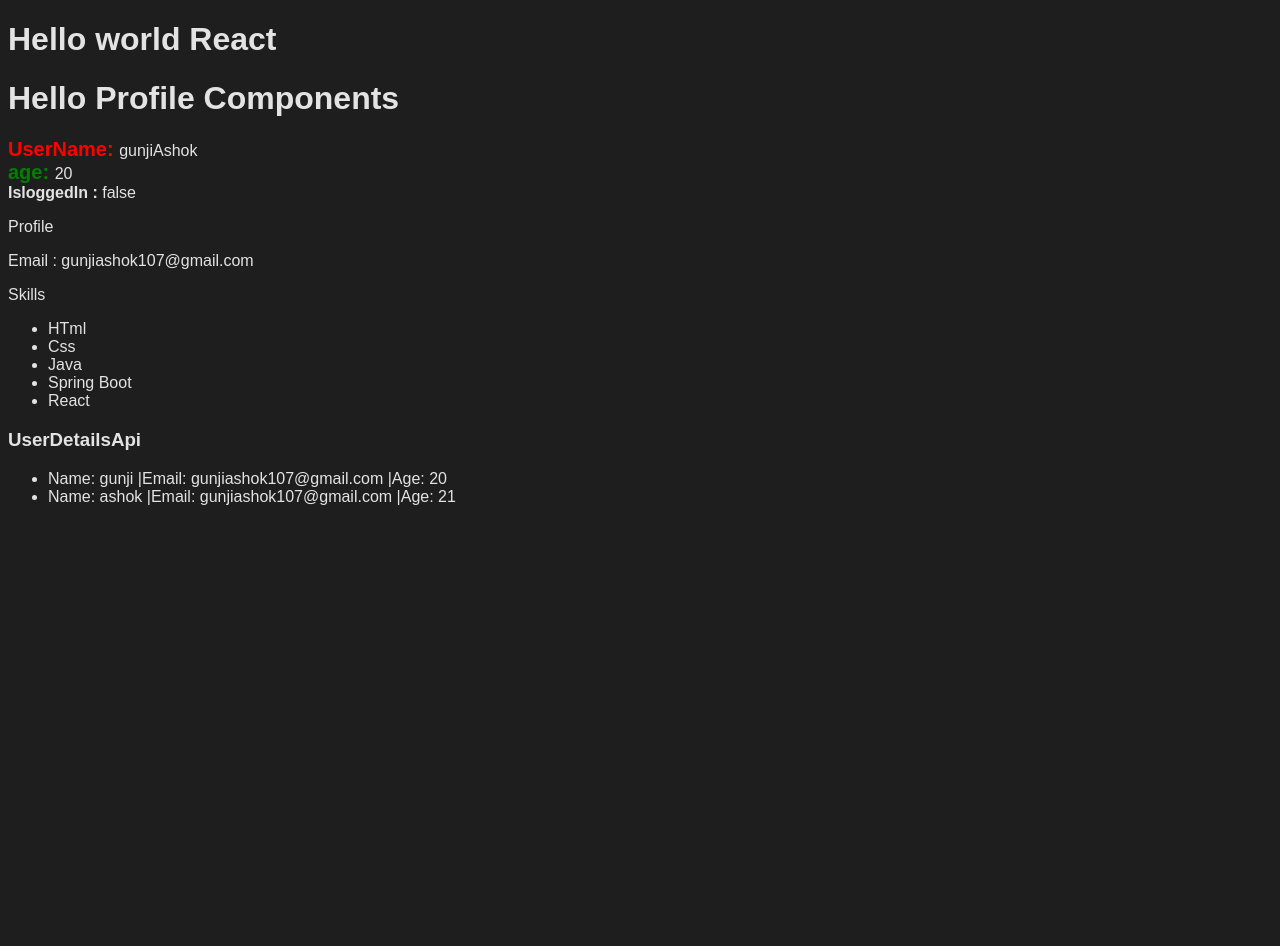
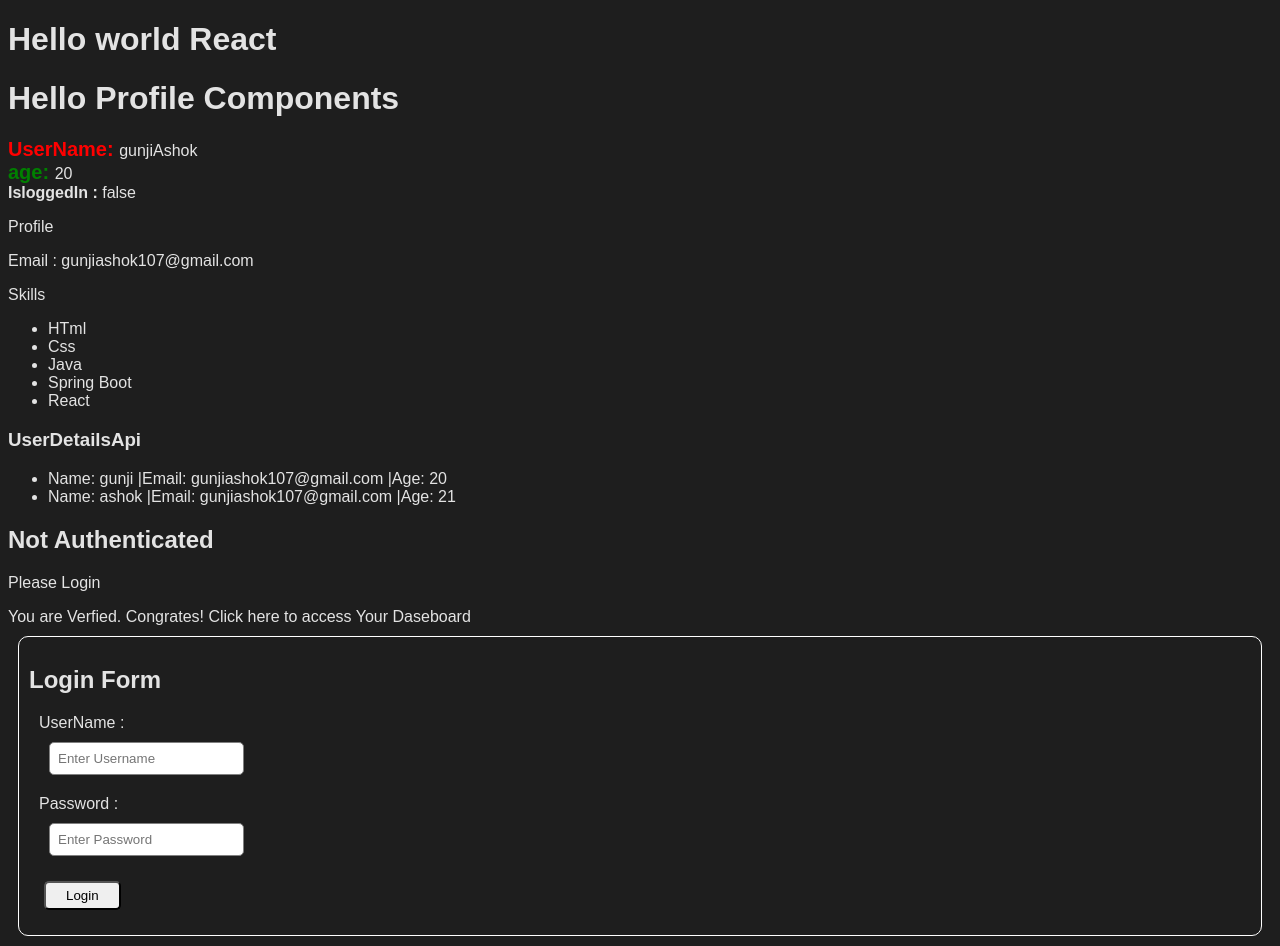
Before and after one commit to Ashokgunji0202/express_projects, a React (Vite) app in the folder pratice_1/: page / in a window 1280 px wide. Before the commit the page ends 800 px from the top, so only its background shows below. Built offline with nearby package versions, Linux system fonts and the light colour scheme.

Commit message:
add eventListener onChange forlogin

```diff
--- a/pratice_1/src/App.jsx
+++ b/pratice_1/src/App.jsx
@@ -1,6 +1,10 @@
 import { useState } from 'react'
 import UserProfile from './components/UserProfile'
 import UserDetailsApi from './components/UserDetailsApi'
+import ConductionalRen from './components/ConductionalRen'
+import VerfiedUser from './components/VerfiedUser'
+import LoginForm from './components/LoginForm'
+
 
 
 function App() {
@@ -12,6 +16,11 @@ function App() {
         <h1>Hello world React </h1>
         <UserProfile />
         <UserDetailsApi />
+        <ConductionalRen />
+        <VerfiedUser />
+      </div>
+      <div>
+        <LoginForm />
       </div>
     </>
   )
--- /dev/null
+++ b/pratice_1/src/components/ConductionalRen.jsx
@@ -0,0 +1,15 @@
+import React from 'react'
+
+const ConductionalRen = () => {
+
+    const isAuthenticated = false
+  return isAuthenticated ? <div>
+      <h2>Authenticated</h2>
+      <p>Welocome User!</p>
+  </div> : <div>
+    <h2>Not Authenticated</h2>
+    <p>Please Login</p>
+    </div>
+}
+
+export default ConductionalRen
--- /dev/null
+++ b/pratice_1/src/components/LoginForm.jsx
@@ -0,0 +1,73 @@
+import React from 'react';
+import Styles from './Style.module.css';
+
+const LoginForm = () => {
+  const handleSubmit = (e) => {
+    e.preventDefault();
+
+    const formData = new FormData(e.target);
+    const userName = formData.get('userName');
+    const password = formData.get('password');
+
+    console.log(formData.get('userName'));
+    console.log(formData.get('password'));
+
+    // fetch(`http://localhost:5173/api/login`, {
+    //   method: 'POST',
+    //   headers: {
+    //     'Content-Type': 'application/json',
+    //   },
+    //   body: JSON.stringify({ userName, password }),
+    // })
+    //   .then((response) => response.json())
+    //   .then((data) => {
+    //     console.log(data);
+    //   });
+  };
+
+  return (
+    <form onSubmit={handleSubmit}>
+      <div
+        style={{
+          border: '1px solid white',
+          borderRadius: '10px',
+          padding: '10px',
+          margin: '10px',
+        }}
+      >
+        <div>
+          <h2>Login Form</h2>
+        </div>
+        <div style={{ margin: '10px' }}>
+          <label htmlFor="userName">UserName :</label>
+          <br />
+          <input
+            name="userName"
+            className={Styles.inputField}
+            id="userName"
+            type="text"
+            placeholder="Enter Username"
+            onChange={(e) => console.log(e.target.value)}
+          />
+        </div>
+        <div style={{ margin: '10px' }}>
+          <label htmlFor="password">Password :</label>
+          <br />
+          <input
+            name="password"
+            className={Styles.inputField}
+            id="password"
+            type="password"
+            placeholder="Enter Password"
+            onChange={(e) => console.log(e.target.value)}
+          />
+        </div>
+        <div style={{ margin: '10px'}}>
+          <button className={Styles.buttonStyle} type="submit">Login</button>
+        </div>
+      </div>
+    </form>
+  );
+};
+
+export default LoginForm;
--- a/pratice_1/src/components/Style.module.css
+++ b/pratice_1/src/components/Style.module.css
@@ -6,3 +6,17 @@
     color: green;
     font-size: 20px;
 }
+.inputField {
+    padding: 8px;
+    border-radius: 5px;
+    border: 1px solid gray;
+    margin: 10px;
+    color:green;
+  }
+
+  .buttonStyle {
+    padding: 5px 20px;
+    border-radius: 5px;
+    margin: 5px;
+    color: black;
+  }
--- /dev/null
+++ b/pratice_1/src/components/VerfiedUser.jsx
@@ -0,0 +1,33 @@
+import React from 'react'
+
+const VerfiedUser = () => {
+
+
+    // if Used Switch case also possible
+
+   //NOT_VERIFIED,VERIFIED,DISABLE
+    const USER_STATUS="VERIFIED";
+    if(USER_STATUS==="VERIFIED"){
+        return (
+            <div>
+                <span>You are Verfied. Congrates! Click here to access Your Daseboard</span>
+            </div>
+        )
+    }else if(USER_STATUS==="NOT_VERIFIED"){
+        return (
+            <div>
+                <span>You are not verified.please verify your Email or mobile number</span>
+            </div>
+        )
+    }
+    else if(USER_STATUS==="DISABLE"){
+        return (
+            <div>
+                <span>Your acount is Disabled</span>
+            </div>
+        )
+    }
+
+}
+
+export default VerfiedUser
```
